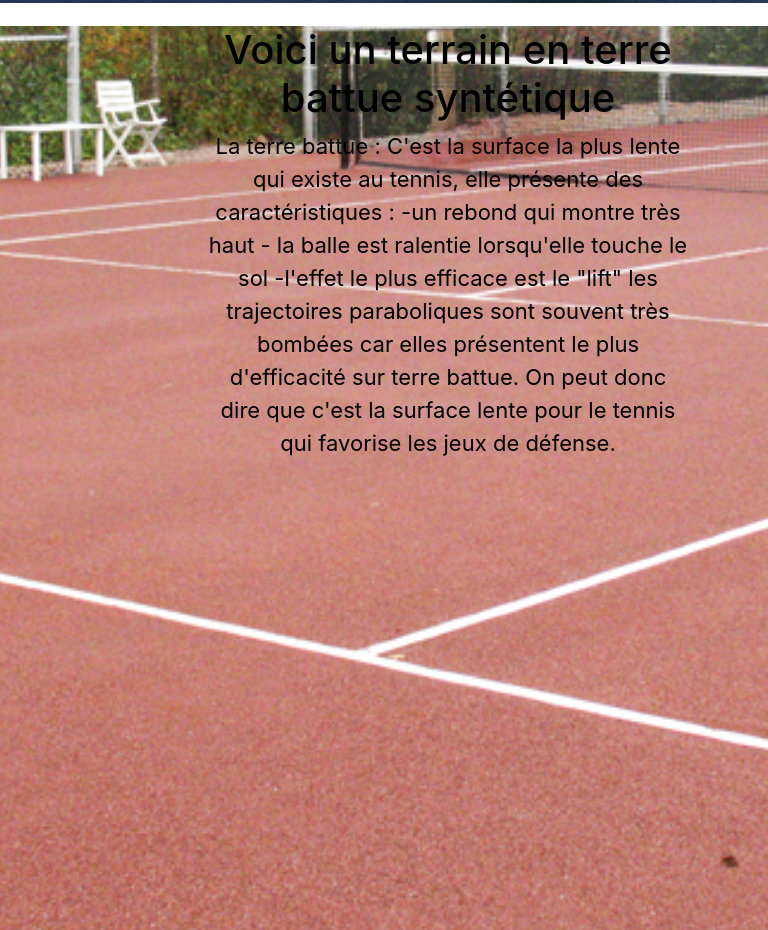
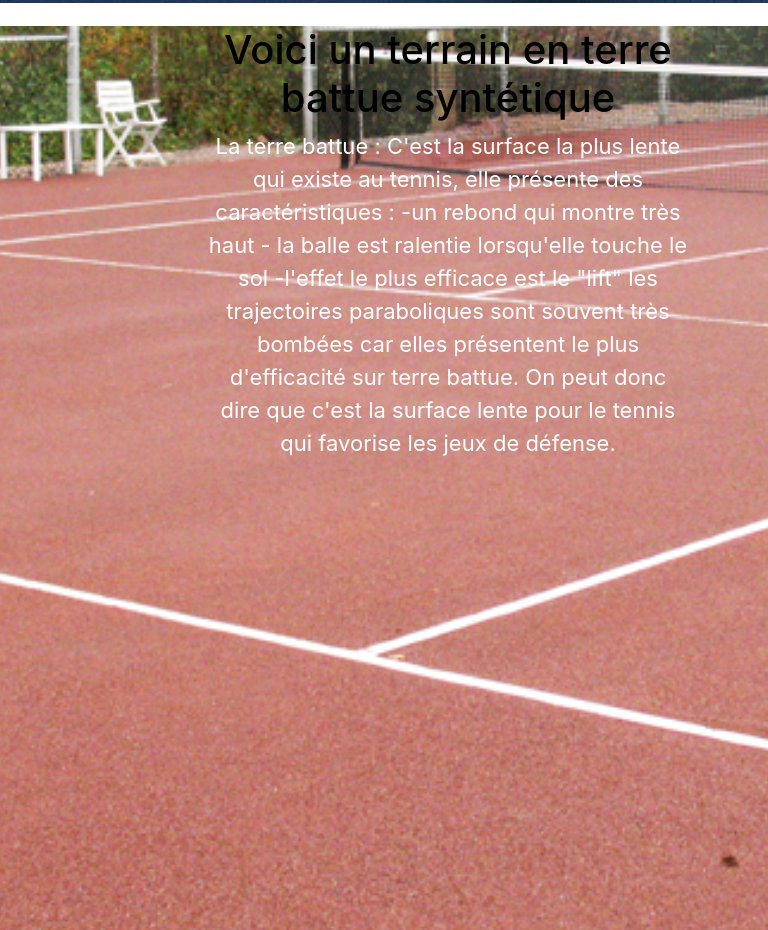
Before and after one commit to dubejeanalex/projetfinsession, a plain HTML site: page index.html in a window 768 px wide. Shown: the part 820-1750 px from the top of the page. Drawn offline with Linux system fonts and the light colour scheme.

Commit message:
Changer le paragraphe au format tablette pour la couleur blanc

```diff
--- a/css/style.css
+++ b/css/style.css
@@ -122,6 +122,10 @@ html,body { margin:0; height:100%;}
         background-repeat: no-repeat;
         background-size: cover;
     }
+    .paragraphe1{
+        font-size:22px;
+        color:white;
+    }
 
 
 
```
